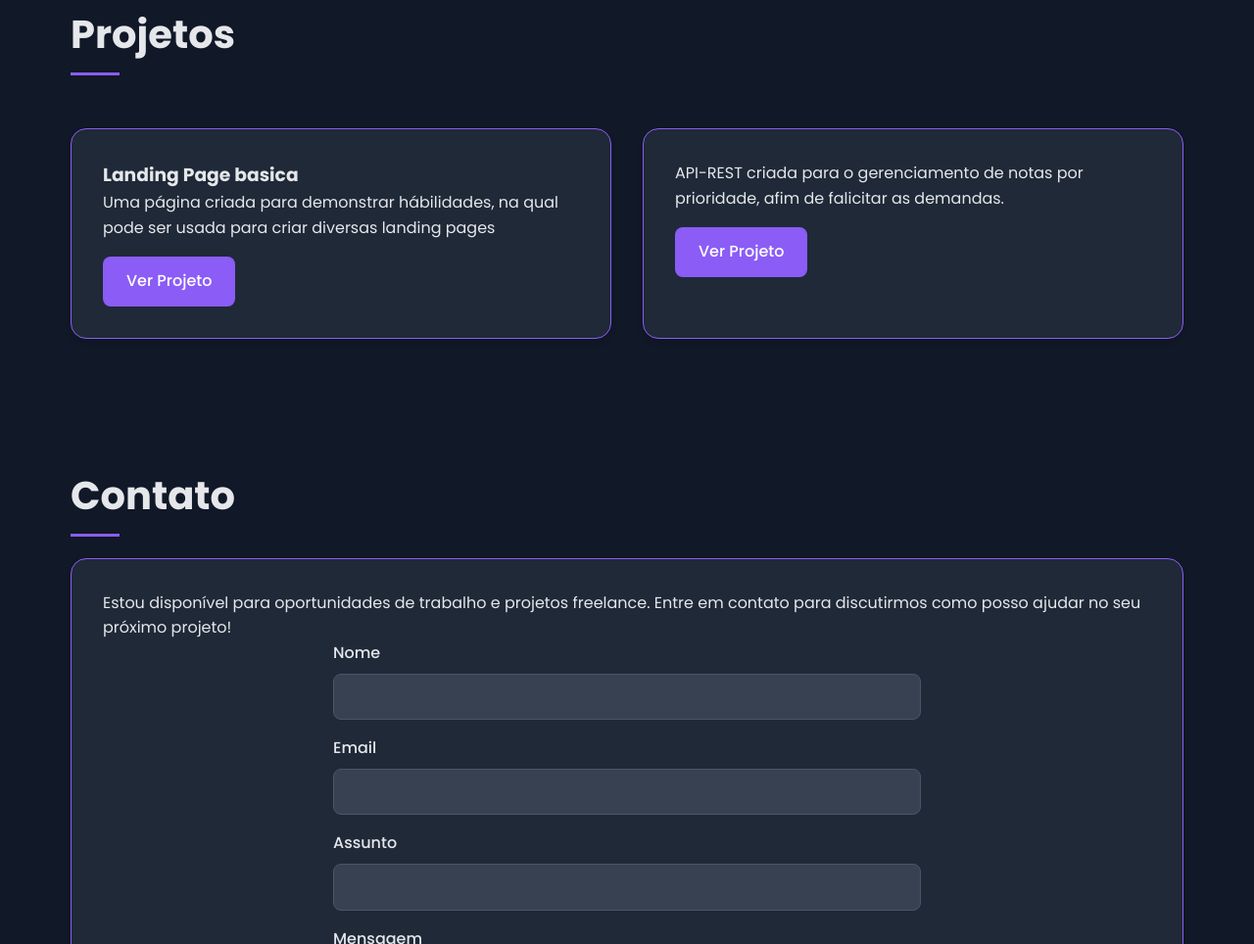
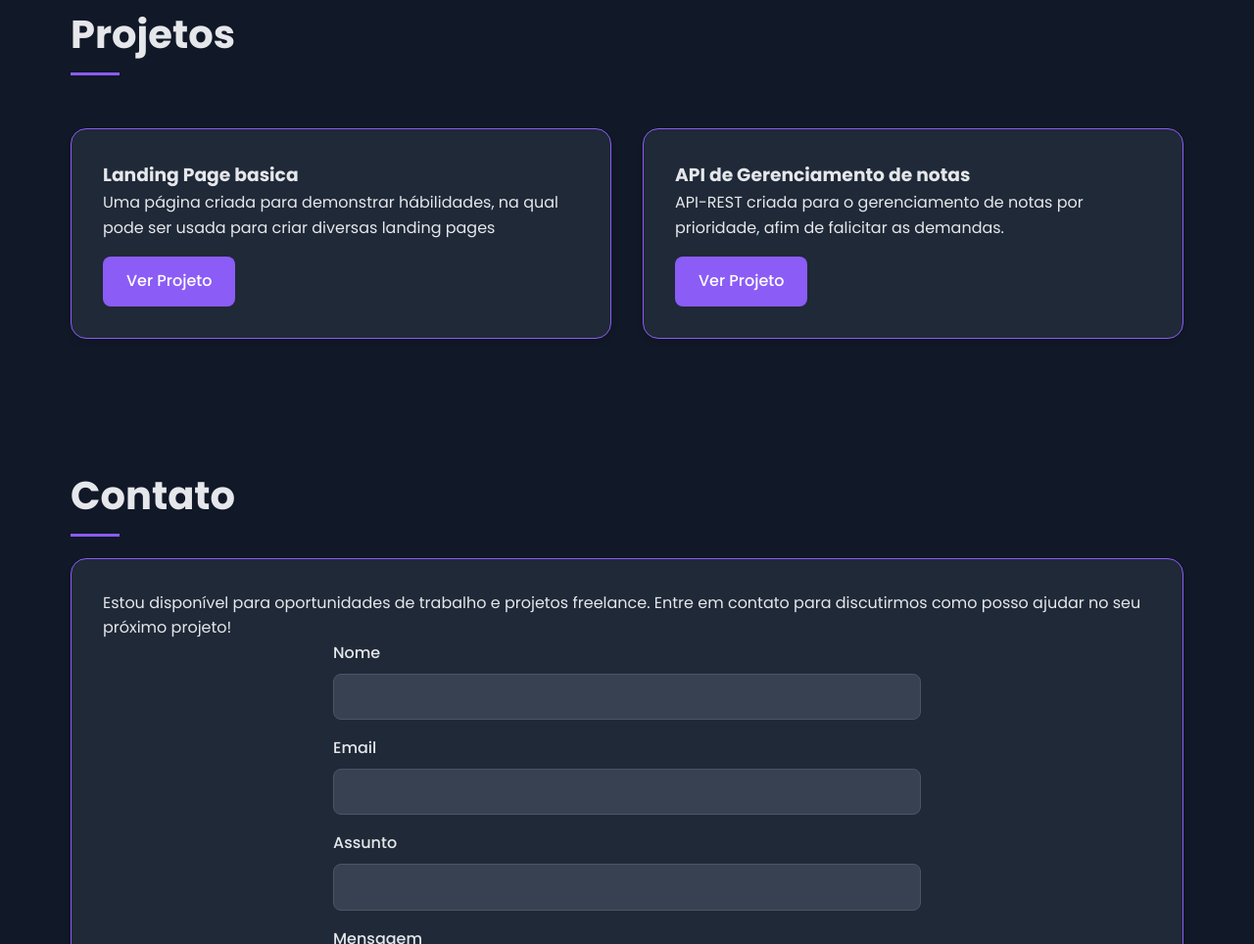
Before and after one commit to Allisonfreittass/allisonfreittass.github.io, a plain HTML site: page index.html in a window 1280 px wide. Shown: the part 1524-2488 px from the top of the page at 98% size. Drawn offline with Linux system fonts and the light colour scheme.

Commit message:
new feat

```diff
--- a/index.html
+++ b/index.html
@@ -120,6 +120,7 @@
                         </div>
                     </div>
                     <div class="card project-card">
+                        <h3>API de Gerenciamento de notas</h3>
                         <p>API-REST criada para o gerenciamento de notas por prioridade, afim de falicitar as demandas.</p>
                         <div class="project-links">
                             <a href="https://github.com/Allisonfreittass/DaysNoteApi" class="btn btn-primary">Ver Projeto</a>
```
